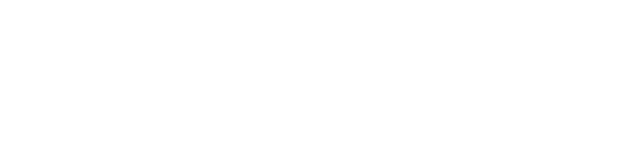
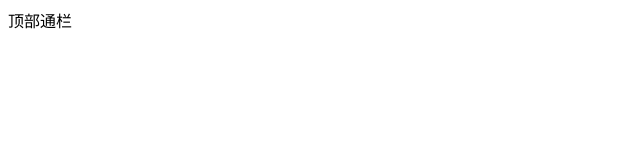
Before and after one commit to haoqiaoa1994/test, a plain HTML site: page index.html in a window 1280 px wide. Shown: the whole page, without its empty margins (0-640 px from the left). Drawn offline with Linux system fonts and the light colour scheme.

Commit message:
顶部通栏

```diff
--- a/index.html
+++ b/index.html
@@ -5,6 +5,6 @@
     <title>Document</title>
 </head>
 <body>
-
+  <header>顶部通栏</header>
 </body>
 </html>
```
